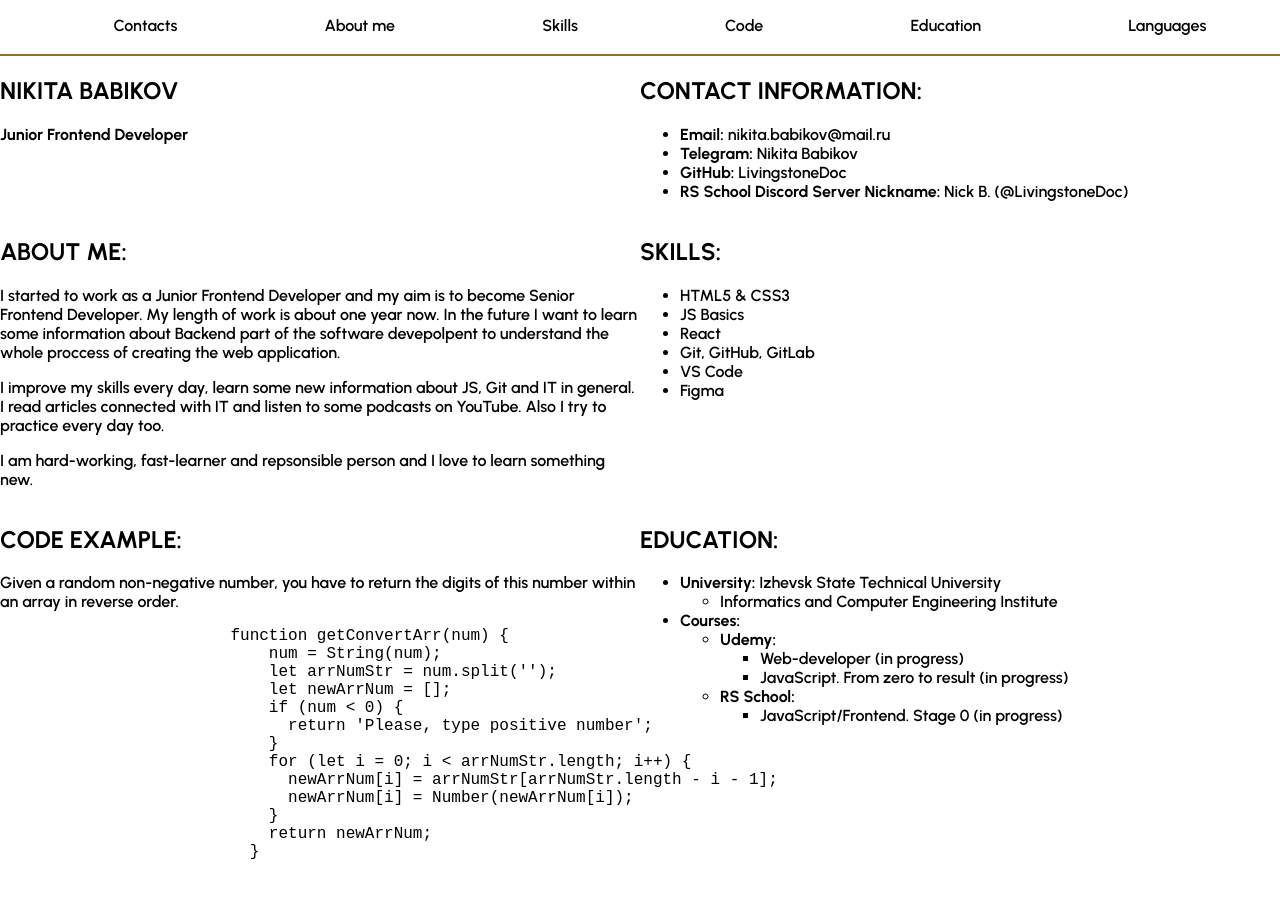
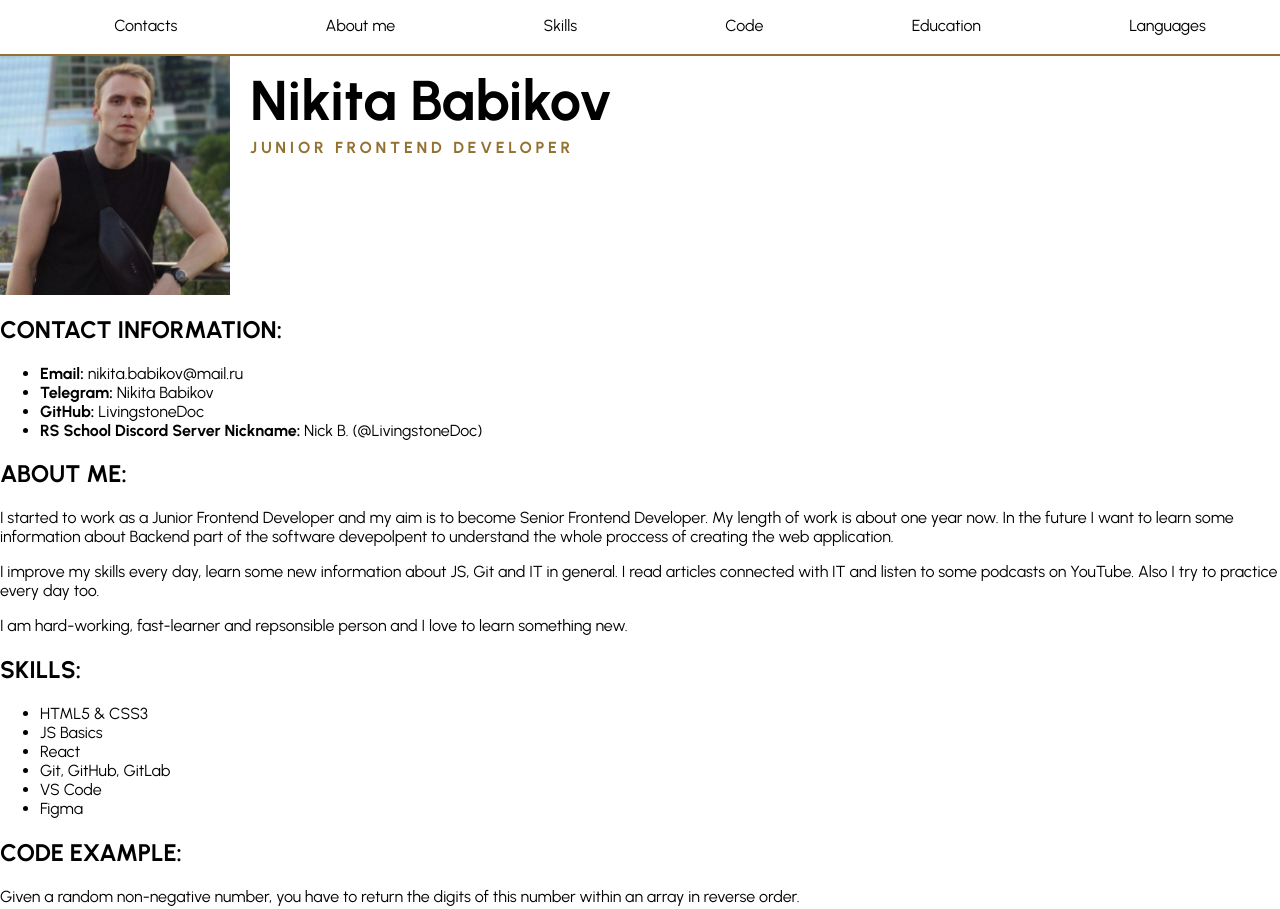
Before and after one commit to LivingstoneDoc/rsschool-cv, a plain HTML site: page index.html in a window 1280 px wide. Shown: the top 909 px of the page. Drawn offline with Linux system fonts and the light colour scheme.

Commit message:
refactor: change profile section

```diff
--- a/index.html
+++ b/index.html
@@ -26,13 +26,16 @@
     <main class="main">
         <div class="container main-container">
             <section class="section" id="profile">
-                <h1 class="section-title">Nikita Babikov</h1>
-                <p><span>Junior Frontend Developer</span></p>
+                <img src="./assets/img/Avatar.jpg" alt="avatar" class="avatar">
+                <div class="profile-info">
+                    <h1 class="section-title">Nikita Babikov</h1>
+                    <p class="job">Junior Frontend Developer</p>
+                </div>
             </section>
             <!-- <hr/> -->
 
             <section class="section" id="contacts">
-                <h2 class="section-title">Contact information:</h2>
+                <h2 class="section-subtitle">Contact information:</h2>
                 <ul>
                     <li><span>Email:</span> nikita.babikov@mail.ru</li>
                     <li><span>Telegram:</span> <a href="https://t.me/atlankitt" class="link">Nikita Babikov</a></li>
@@ -43,7 +46,7 @@
             <!-- <hr/> -->
 
             <section class="section" id="summary">
-                <h2 class="section-title">About me:</h2>
+                <h2 class="section-subtitle">About me:</h2>
                 <p>I started to work as a Junior Frontend Developer and my aim is to become Senior Frontend Developer. My length of work is about one year now. In the future I want to learn some information about Backend part of the software devepolpent to understand the whole proccess of creating the web application.</p>
                 <p>I improve my skills every day, learn some new information about JS, Git and IT in general. I read articles connected with IT and listen to some podcasts on YouTube. Also I try to practice every day too.</p>
                 <p>I am hard-working, fast-learner and repsonsible person and I love to learn something new.</p>
@@ -51,7 +54,7 @@
             <!-- <hr/> -->
 
             <section class="section" id="skills">
-                <h2 class="section-title">Skills:</h2>
+                <h2 class="section-subtitle">Skills:</h2>
                 <ul>
                     <li>HTML5 & CSS3</li>
                     <li>JS Basics</li>
@@ -64,7 +67,7 @@
             <!-- <hr/> -->
 
             <section class="section" id="code">
-                <h2 class="section-title">Code example:</h2>
+                <h2 class="section-subtitle">Code example:</h2>
                 <p>Given a random non-negative number, you have to return the digits of this number within an array in reverse order.</p>
                 <code>
                     <pre>
@@ -87,7 +90,7 @@
             <!-- <hr/> -->
 
             <section class="section" id="education">
-                <h2 class="section-title">Education:</h2>
+                <h2 class="section-subtitle">Education:</h2>
                 <ul>
                     <li><span>University: </span>Izhevsk State Technical University
                         <ul>
@@ -116,7 +119,7 @@
             <!-- <hr/> -->
 
             <section class="section" id="languages">
-                <h2 class="section-title">Languages:</h2>
+                <h2 class="section-subtitle">Languages:</h2>
                 <ul>
                     <li>Russian - Native</li>
                     <li>English - Intermediate</li>
--- a/style.css
+++ b/style.css
@@ -11,12 +11,12 @@
 @font-face {
     font-family: Urbanist;
     src: url("./assets/fonts/Urbanist-SemiBold.ttf");
-    font-weight: 400;
+    font-weight: 600;
 }
 @font-face {
     font-family: Urbanist;
     src: url("./assets/fonts/Urbanist-Bold.ttf");
-    font-weight: 500;
+    font-weight: 700;
 }
 
 * {
@@ -31,7 +31,7 @@ body {
     font-family: Urbanist, sans-serif;
     font-size: 16px;
     font-weight: 400;
-    min-height: 100vh;
+    /* min-height: 100vh; */
     margin: 0;
     padding: 0;
     /* display: flex; */
@@ -51,15 +51,13 @@ body {
 
 .nav .nav-list {
     display: flex;
-    justify-content:space-around;
+    justify-content: space-around;
     align-items: center;
     list-style: none;
 }
 
 .nav .nav-list .nav-link {
-    font-weight: 300;
-    /* padding: 0 20px; */
-    /* line-height: 50px; */
+    font-weight: 400;
     text-decoration: none;
     color: black;
     font-size: medium;
@@ -71,7 +69,7 @@ body {
     color: #937131;
 }
 
-.main .main-container {
+/* .main .main-container {
     display: flex;
     flex-wrap: wrap;
 }
@@ -84,10 +82,23 @@ body {
     .section {
         width: 100%;
     }
+} */
+
+#profile {
+    display: flex;
 }
 
-#profile span {
+#profile .avatar {
+    width: 230px;
+}
+
+#profile .job {
     font-weight: 700;
+    font-size: 16px;
+    letter-spacing: 0.1cm;
+    margin: 4px 0 0 20px;
+    text-transform: uppercase;
+    color: #937131;
 }
 
 #contacts span {
@@ -99,6 +110,12 @@ body {
 }
 
 .section-title {
+    margin: 11px 0 0 20px;
+    font-weight: 700;
+    font-size: 56px;
+}
+
+.section-subtitle {
     font-size: 24px;
     font-weight: 700;
     text-transform: uppercase;
```
Also changed, not shown: assets/img/Avatar.jpg (added).
